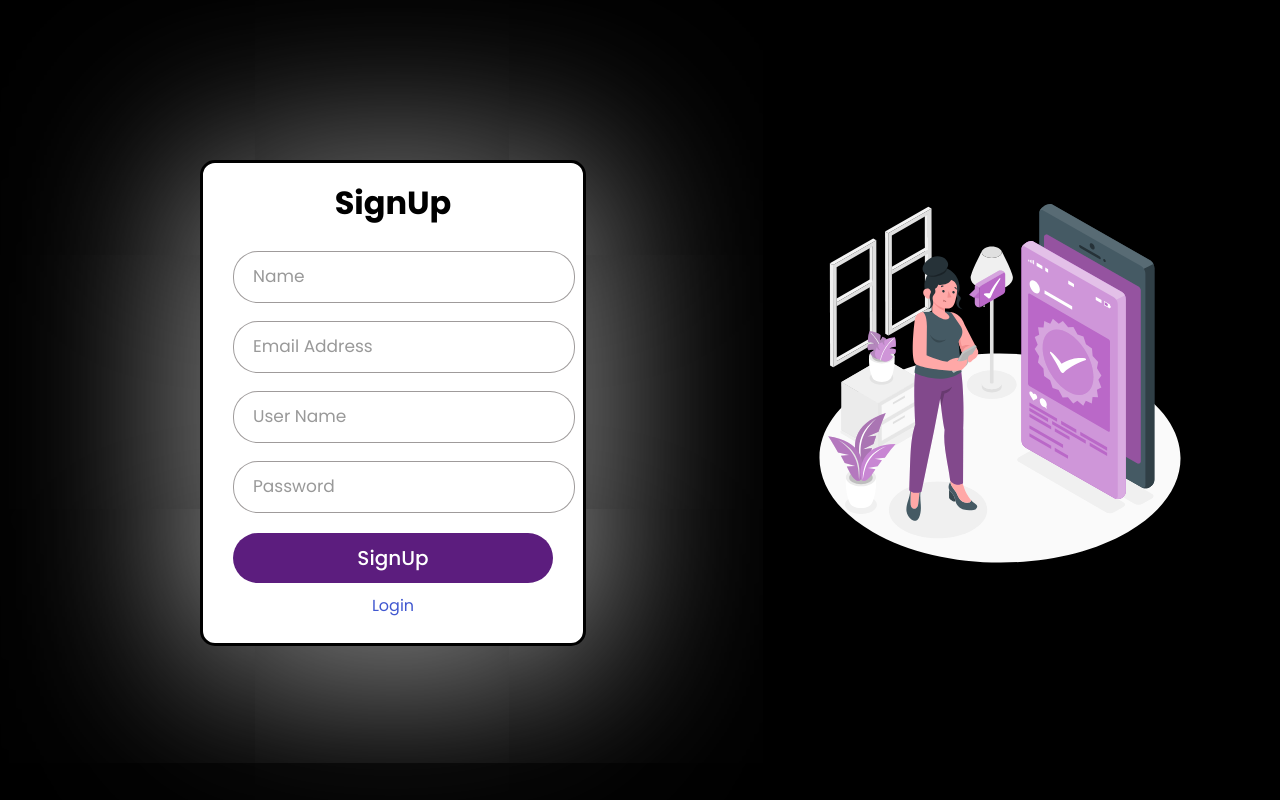
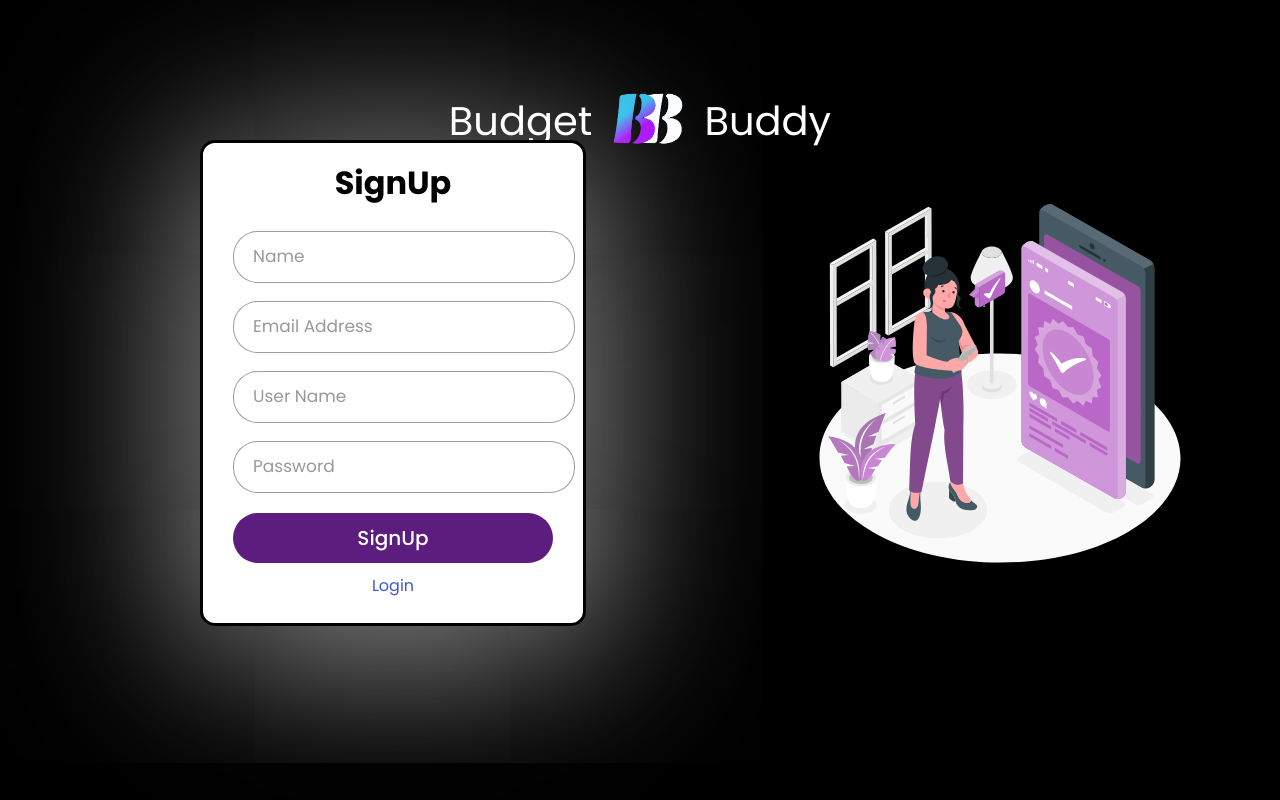
Before and after one commit to aanchal1810/Budget-Buddy, a Flask app: page / in a window 1280 px wide. Run offline with Flask 3, Linux system fonts and the light colour scheme.

Commit message:
Update Register.html

```diff
--- a/templates/Register.html
+++ b/templates/Register.html
@@ -10,13 +10,13 @@
 </head>
 
 <body>
-<!--    <div id="mainlogo">
+   <div id="mainlogo">
       <p class="budget">Budget</p>
       <a><img id="logo" src="{{url_for('static', filename='BudgetBuddy_black.png')}}"></a>
       <p class="buddy">Buddy</p>
-  </div> -->
+  </div>
 
-      <div class="wrapper" id="wrapper" style="margin-top: 50px;">
+      <div class="wrapper" id="wrapper" style="margin-top: 30px;">
          <h1 style="text-align: center;margin-top:1rem">SignUp</h1>
          <form style="margin-top: -1rem;" action="/" method="POST">
             <div class="field" id="name">
```
